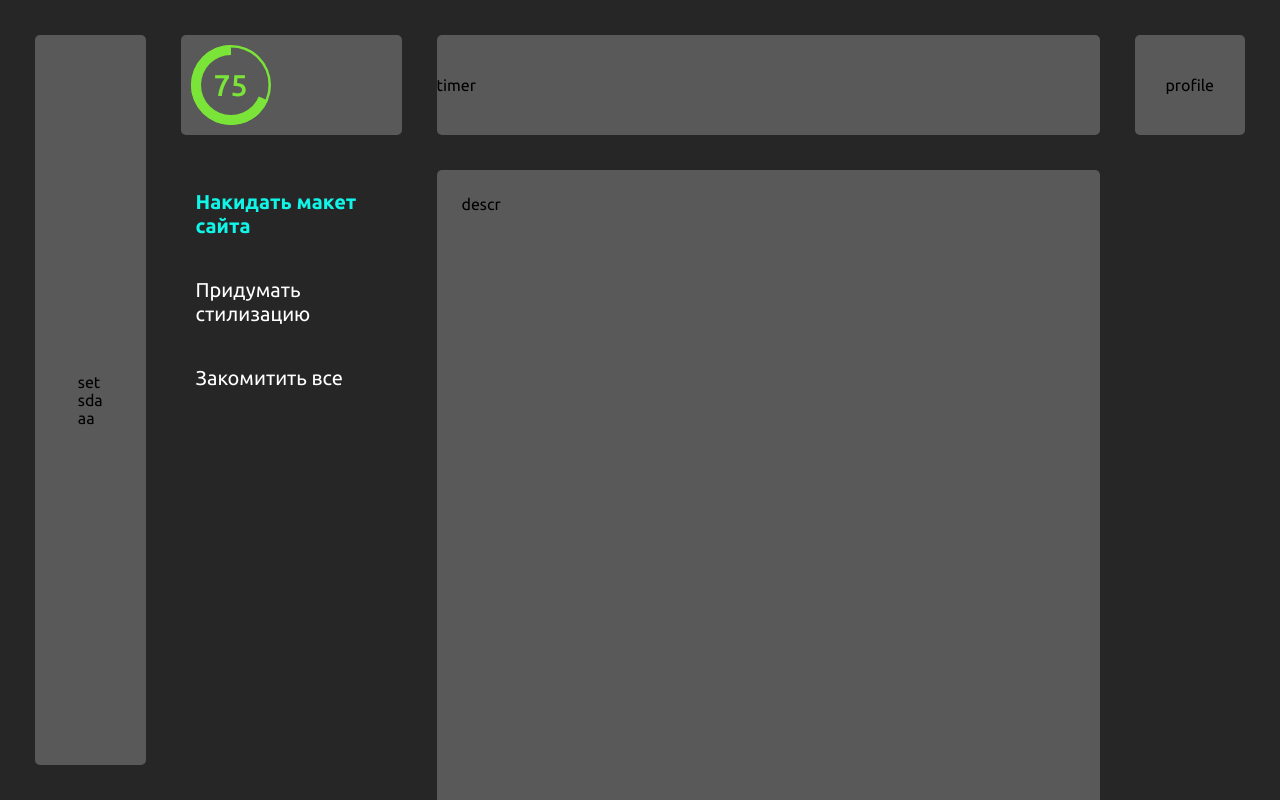
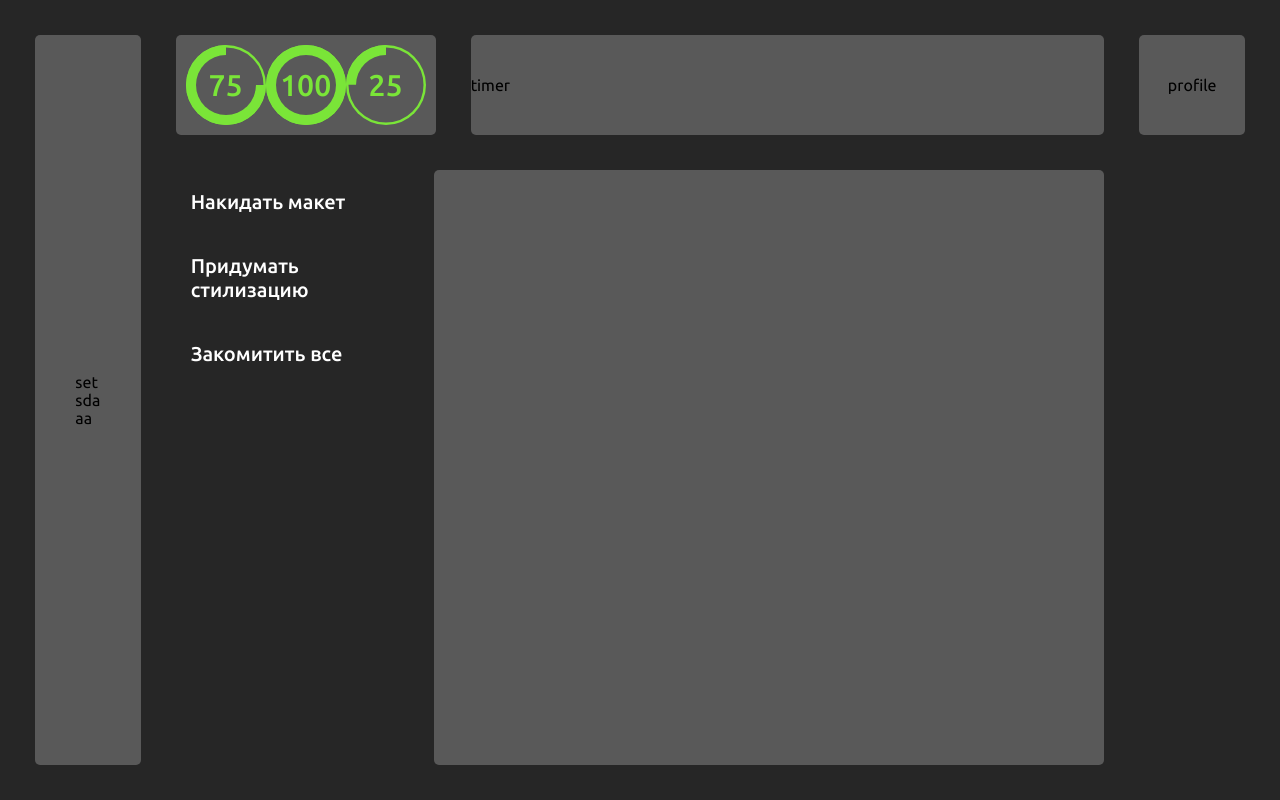
Before and after one commit to Rilleynsss/MindfullProgress, a React (Create React App) app: page / in a window 1280 px wide. Shown: the top 800 px of the page. Built offline with nearby package versions, Linux system fonts and the light colour scheme.

Commit message:
add 'change activ task' func

```diff
--- a/src/components/StatusBar/Radian.tsx
+++ b/src/components/StatusBar/Radian.tsx
@@ -35,8 +35,10 @@ const Radian: FC<RadianProps> = ({ percent }) => {
           r={40}
           stroke={colors.green}
           strokeWidth={25}
-          strokeDasharray={314}
-          strokeDashoffset={-314 + 3.14 * percent}
+          strokeDasharray={2 * Math.PI * 40}
+          strokeDashoffset={
+            -(2 * Math.PI * 40) + ((2 * Math.PI * 40) / 100) * percent
+          }
           mask="url(#mask)"
         />
         <circle
--- a/src/components/StatusBar/Statusbar.tsx
+++ b/src/components/StatusBar/Statusbar.tsx
@@ -4,10 +4,20 @@ import Radian from "./Radian";
 
 const Statusbar: FC = () => {
   const percent = 75;
+  const percent2 = 100;
+  const percent3 = 25;
   return (
     <div className={cls.layoutStatusbar}>
-      <div>
+      <div
+        style={{
+          display: "flex",
+          justifyContent: "space-around",
+          width: "100%",
+        }}
+      >
         <Radian percent={percent} />
+        <Radian percent={percent2} />
+        <Radian percent={percent3} />
       </div>
     </div>
   );
--- a/src/components/TaskPage/Taskpage.tsx
+++ b/src/components/TaskPage/Taskpage.tsx
@@ -1,14 +1,87 @@
-import { FC } from "react";
+import { FC, useState } from "react";
 import cls from "../../style/taskPage.module.scss";
 const TaskPage: FC = () => {
+  const [list, setList] = useState([
+    {
+      id: 0,
+      title: "Накидать макет",
+      description:
+        "Придумать отображение описание задания и реализовать переключение между заданиями. Так же добавить переключение активного класса и добавить класс для выполненных заданий",
+      steps: 3,
+      timeStart: 0,
+      timeForStep: 90,
+      freeTime: 30,
+      isStarted: false,
+      isActive: false,
+      isFinish: false,
+    },
+    {
+      id: 1,
+      title: "Придумать стилизацию",
+      description:
+        "Придумать отображение описание задания и реализовать переключение между заданиями. Так же добавить переключение активного класса и добавить класс для выполненных заданий",
+      steps: 1,
+      timeStart: 0,
+      timeForStep: 90,
+      freeTime: 30,
+      isStarted: false,
+      isActive: false,
+      isFinish: false,
+    },
+    {
+      id: 2,
+      title: "Закомитить все",
+      description:
+        "Придумать отображение описание задания и реализовать переключение между заданиями. Так же добавить переключение активного класса и добавить класс для выполненных заданий",
+      steps: 1,
+      timeStart: 0,
+      timeForStep: 90,
+      freeTime: 30,
+      isStarted: false,
+      isActive: false,
+      isFinish: false,
+    },
+  ]);
+  const setActiveList = (idx: number) => {
+    let newState = [...list];
+    list.forEach((item, id) => {
+      if (id === idx) {
+        item.isActive = true;
+      } else {
+        item.isActive = false;
+      }
+    });
+
+    setList(newState);
+  };
   return (
     <section className={cls.taskPage}>
       <ul className={cls.taskList}>
-        <li className={cls.active}>Накидать макет сайта</li>
-        <li>Придумать стилизацию</li>
-        <li>Закомитить все </li>
+        {list.map((item, idx) => {
+          return (
+            <li
+              onClick={() => setActiveList(idx)}
+              className={item.isActive ? cls.active : ""}
+            >
+              {item.title}
+            </li>
+          );
+        })}
       </ul>
-      <div className={cls.description}>descr</div>
+      <div className={cls.description}>
+        {list.map((item) => {
+          if (item.isActive) {
+            return (
+              <>
+                <h2>Задание: "{item.title}"</h2>
+                <p>Описание: "{item.description}"</p>
+                <p>Количество шагов: {item.steps} </p>
+                <p>Время на шаг: {item.timeForStep} мин</p>
+              </>
+            );
+          }
+        })}
+      </div>
     </section>
   );
 };
--- a/src/style/index.scss
+++ b/src/style/index.scss
@@ -7,7 +7,6 @@
 
 body{
     background: #262626;
-    padding: 35px;
     font-family: Ubuntu;
 }
 li{
--- a/src/style/layout.module.scss
+++ b/src/style/layout.module.scss
@@ -1,6 +1,8 @@
 .layout{
     width: 100%;
+    padding: 35px;
     display: grid;
+    height: 100vh;
     grid-template-columns: 1fr 2fr 6fr 1fr;
     grid-template-rows: 1fr 8fr;
     gap: 35px;
@@ -8,7 +10,6 @@
         grid-row: 1/3;
         grid-column: 1/2;
         width: 100%;
-        height: calc(100vh - 70px);
         background: #595959;
         border-radius: 5px;
         display: flex;
--- a/src/style/taskPage.module.scss
+++ b/src/style/taskPage.module.scss
@@ -15,10 +15,11 @@
         padding: 20px 0;
         margin-left: 15px;
         cursor: pointer;
+        font-weight: 500;
         color:#fff;
+        transition: all .5s ;
         &.active{
             color:#11F5E8;
-            font-weight: 600;
         }
     }
 }
```
